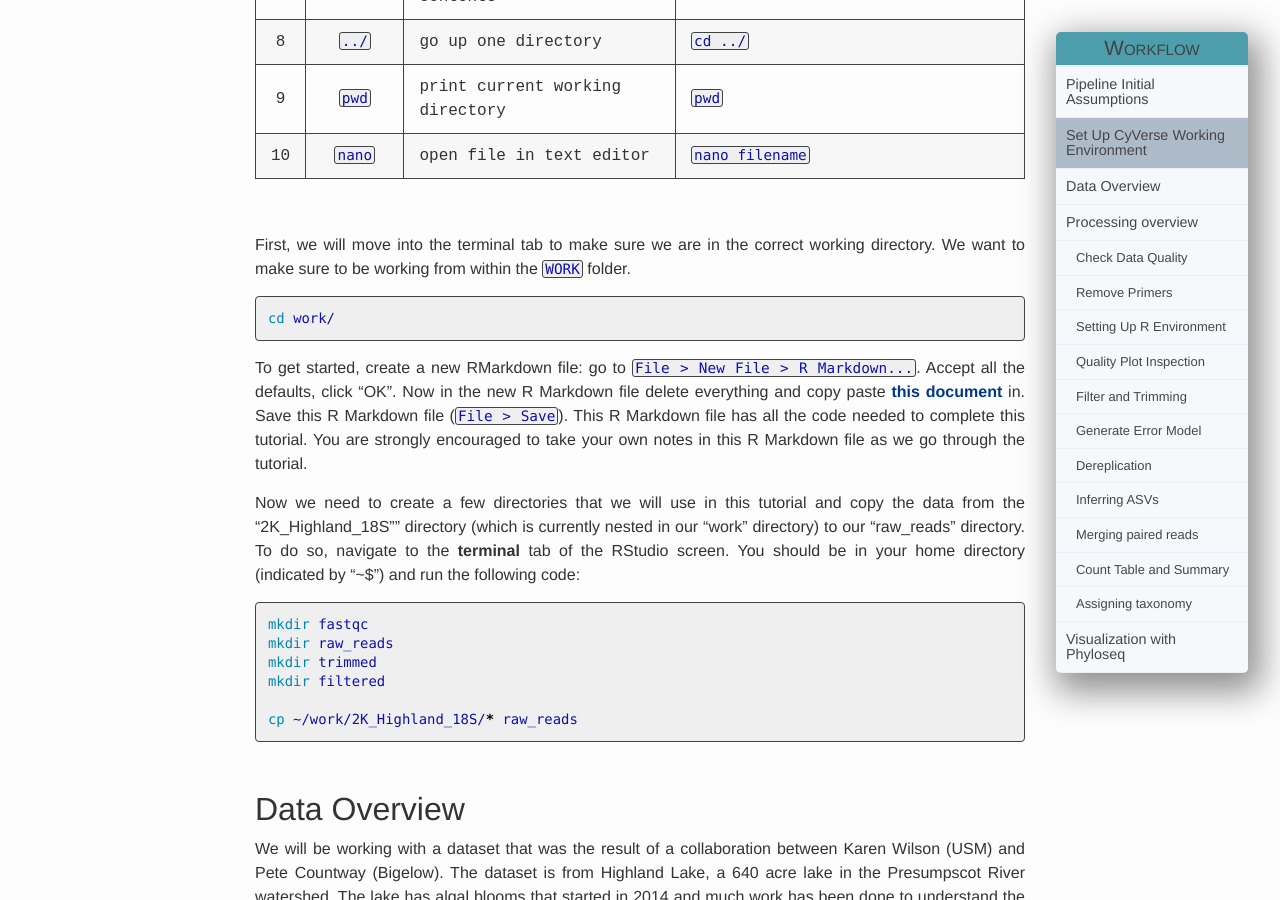
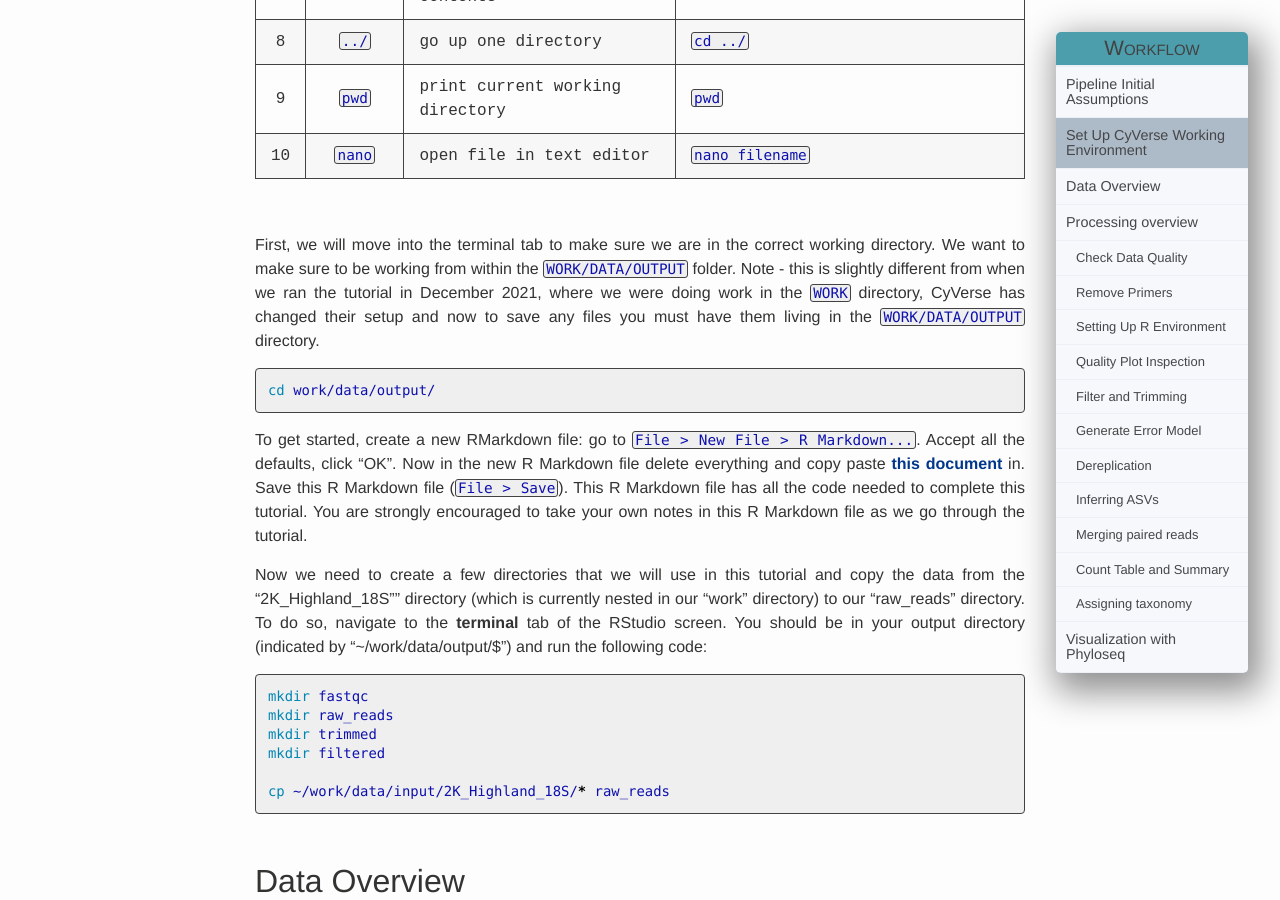
Before and after one commit to Maine-eDNA/Maine-eDNA.github.io, a Jekyll site: the page built from Tutorial/index.md, in a window 1280 px wide and 900 px high, scrolled down 3196 px. Built offline with Jekyll 4.4.1, drawn with Linux system fonts in a browser that asks for light colours; some of the changed text lies outside the part shown.

Commit message:
change working paths

````diff
--- a/Tutorial/index.md
+++ b/Tutorial/index.md
@@ -77,14 +77,14 @@ Once the app loads you will be greated by a familiar RStudio window.  We will be
 |10|`nano`|open file in text editor|`nano filename`|
 
 <br>
-First, we will move into the terminal tab to make sure we are in the correct working directory. We want to make sure to be working from within the `WORK` folder.
+First, we will move into the terminal tab to make sure we are in the correct working directory. We want to make sure to be working from within the `WORK/DATA/OUTPUT` folder. Note - this is slightly different from when we ran the tutorial in December 2021, where we were doing work in the `WORK` directory, CyVerse has changed their setup and now to save any files you must have them living in the `WORK/DATA/OUTPUT` directory.
 ```bash
-cd work/
+cd work/data/output/
 ```
 
 To get started, create a new RMarkdown file: go to `File > New File > R Markdown...`. Accept all the defaults, click "OK".  Now in the new R Markdown file delete everything and copy paste [**this document**](https://raw.githubusercontent.com/Maine-eDNA/bioinfo_training/main/HighlandLakeTutorial.Rmd){:target="_blank"} in. Save this R Markdown file (`File > Save`).  This R Markdown file has all the code needed to complete this tutorial. You are strongly encouraged to take your own notes in this R Markdown file as we go through the tutorial.
 
-Now we need to create a few directories that we will use in this tutorial and copy the data from the "2K_Highland_18S"" directory (which is currently nested in our "work" directory) to our "raw_reads" directory. To do so, navigate to the **terminal** tab of the RStudio screen. You should be in your home directory (indicated by "~$") and run the following code:
+Now we need to create a few directories that we will use in this tutorial and copy the data from the "2K_Highland_18S"" directory (which is currently nested in our "work" directory) to our "raw_reads" directory. To do so, navigate to the **terminal** tab of the RStudio screen. You should be in your output directory (indicated by "~/work/data/output/$") and run the following code:
 
 ```bash
 mkdir fastqc
@@ -92,7 +92,7 @@ mkdir raw_reads
 mkdir trimmed
 mkdir filtered
 
-cp ~/work/2K_Highland_18S/* raw_reads
+cp ~/work/data/input/2K_Highland_18S/* raw_reads
 ```
 
 <br>
@@ -209,7 +209,7 @@ Next, we will set up some variable names in our environment to make processing o
 
 
 ``` R
-path <- "~/work/trimmed/"
+path <- "~/work/data/output/trimmed/"
 
 list.files(path)
  ## Output:
@@ -250,10 +250,10 @@ library(ggplot2)
 # to run a subset of the reads, select which with square brackets
 # below we are only running the first four in the list we previously created
 plotQualityProfile(forward_reads[1:4])
-ggsave(path="~/work/", filename="forward_quality.png")
+ggsave(path="~/work/data/output/", filename="forward_quality.png")
 
 plotQualityProfile(reverse_reads[1:4])
-ggsave(path="~/work/", filename="reverse_quality.png")
+ggsave(path="~/work/data/output/", filename="reverse_quality.png")
 ```
 
 Below is the output of the first four forward reads:
@@ -279,7 +279,7 @@ With the knowledge that viewing our quality plots has provided, we will now trim
 First, we will create a new set of variables for our filtered reads to be assigned to.
 
 ```R
-filterpath <- "~/work/filtered/" #where our filtered files will live
+filterpath <- "~/work/data/output/filtered/" #where our filtered files will live
 filtered_reverse_reads <- paste0(filterpath, samples, "_R2_filtered.fq.gz")
 filtered_forward_reads <- paste0(filterpath, samples, "_R1_filtered.fq.gz")
 
@@ -331,10 +331,10 @@ Another thing we can look at is a quality plot! Similar to before, we can run `p
 
 ```R
 plotQualityProfile(filtered_forward_reads[1:4])
-ggsave(path="~/work/", filename="forward_filtered_quality.png")
+ggsave(path="~/work/data/output/", filename="forward_filtered_quality.png")
 
 plotQualityProfile(filtered_reverse_reads[1:4])
-ggsave(path="~/work/", filename="reverse_filtered_quality.png")
+ggsave(path="~/work/data/output/", filename="reverse_filtered_quality.png")
 ```
 
 Below is the output of the first four forward reads:
@@ -364,10 +364,10 @@ We can visualize our model with the `plotErrors()` function.
 
 ```R
 plotErrors(err_forward_reads, nominalQ=TRUE)
-ggsave(path="~/work/", filename="forward_errors.png")
+ggsave(path="~/work/data/output/", filename="forward_errors.png")
 
 plotErrors(err_reverse_reads, nominalQ=TRUE)
-ggsave(path="~/work/", filename="reverse_errors.png")
+ggsave(path="~/work/data/output/", filename="reverse_errors.png")
 ```
 
 Below is the graph of our forward error plot (reverse looks very similar):
@@ -458,7 +458,7 @@ View(seqtab)
 sum(seqtab.nochim)/sum(seqtab)
 # 0.9977182
 
-write.csv(seqtab.nochim, "~/work/seqtab-nochim.csv")
+write.csv(seqtab.nochim, "~/work/data/output/seqtab-nochim.csv")
 ```
 
 Next, we will create a table with the count of sequences at each step of our pipeline and write it out to a file `read-count-tracking.tsv`.
@@ -475,7 +475,7 @@ summary_tab <- data.frame(row.names=samples, dada2_input=filtered_out[,1],
 
 View(summary_tab)
 
-write.table(summary_tab, "~/work/read-count-tracking.tsv", quote=FALSE, sep="\t", col.names=NA)
+write.table(summary_tab, "~/work/data/output/read-count-tracking.tsv", quote=FALSE, sep="\t", col.names=NA)
 
 head(summary_tab)
 
@@ -500,7 +500,7 @@ for (i in 1:dim(seqtab.nochim)[2]) {
 }
 
 asv_fasta <- c(rbind(asv_headers, asv_seqs))
-write(asv_fasta, "~/work/ASVs.fa")
+write(asv_fasta, "~/work/data/output/ASVs.fa")
 
 #click on ASVs.fa to view file in R Environment
 ```
@@ -512,7 +512,7 @@ row.names(asv_tab) <- sub(">", "", asv_headers)
 
 View(asv_tab)
 
-write.table(asv_tab, "~/work/ASVs_counts.tsv", sep="\t", quote=F, col.names=NA)
+write.table(asv_tab, "~/work/data/output/ASVs_counts.tsv", sep="\t", quote=F, col.names=NA)
 ```
 
 Now we have our ASVs ready to be assigned taxonomy so we can identify what is really existing in our samples!
@@ -527,11 +527,11 @@ Now we have our ASVs ready to be assigned taxonomy so we can identify what is re
 Now that we have our ASVs identified, we want to determine which organism each of them correlate to. To do this, we will run the function `assignTaxonomy`. We will hand it our sequence table with the chimeras removed and our reference database we want it to search through. In this case, we are using the reference database *PR2*, which is in our "raw_reads" folder. This will most likely take about 15 minutes to run.
 
 ```R
-taxa <- assignTaxonomy(seqtab.nochim, "~/work/raw_reads/pr2_version_4.14.0_SSU_dada2.fasta.gz", multithread=T, minBoot=50)
+taxa <- assignTaxonomy(seqtab.nochim, "~/work/data/input/raw_reads/pr2_version_4.14.0_SSU_dada2.fasta.gz", multithread=T, minBoot=50)
 
 rownames(taxa) <- gsub(pattern=">", replacement="", x=asv_headers)
 
-write.csv(taxa, "~/work/ASV_taxa.csv")
+write.csv(taxa, "~/work/data/output/ASV_taxa.csv")
 ```
 
 
@@ -548,7 +548,7 @@ Now that we have all of our ASVs assigned to their proper taxonomy according to
 library(phyloseq)
 library(ggplot2)
 
-info <- read.table("~/work/raw_reads/info_18S.txt", header=T,sep="\t")
+info <- read.table("~/work/data/input/raw_reads/info_18S.txt", header=T,sep="\t")
 rownames(info) <- rownames(seqtab.nochim)
 
 rawasvs <- phyloseq(otu_table(asv_tab, taxa_are_rows=T),
@@ -580,7 +580,7 @@ p <- plot_bar(ps.top20, x="JulDay", fill="Phylum") +
   scale_x_continuous(breaks=c(186,192,195,199,205,212,219,227,233,241,255,268,285))+
   facet_wrap(~Layer)
 p
-ggsave(p, path="~/work/", filename="abundance.png")
+ggsave(p, path="~/work/data/output/", filename="abundance.png")
 ```
 
 <center><img src="../images/Top20.png"></center>
@@ -595,12 +595,12 @@ ord.nmds.bray <- ordinate(ps.prop, method="NMDS", distance="bray")
 
 plot_ordination(ps.prop, ord.nmds.bray, color="Layer",shape="Month_char", title="Bray NMDS")+
   geom_point(size = 7)
-ggsave(path="~/work/", filename="bray_NMDS_layer.png")
+ggsave(path="~/work/data/output/", filename="bray_NMDS_layer.png")
 
 
 plot_ordination(ps.prop, ord.nmds.bray, color="Temp",shape="Month_char", title="Bray NMDS")+
   geom_point(size = 7)
-ggsave(path="~/work/", filename="bray_NMDS_temp.png")
+ggsave(path="~/work/data/output/", filename="bray_NMDS_temp.png")
 ```
 
 <center><img src="../images/OrdPlot1.png"></center>
@@ -613,7 +613,7 @@ A plot showing richness based on different methods:
 plot_richness(ps, x="Sample.ID",measures=c("Observed", "Shannon", "Chao1"),
               color="Layer", shape="Month_char")
 
-ggsave(path="~/work/", filename="richness.png")
+ggsave(path="~/work/data/output/", filename="richness.png")
 ```
 
 <center><img src="../images/Richness.png"></center>
````
